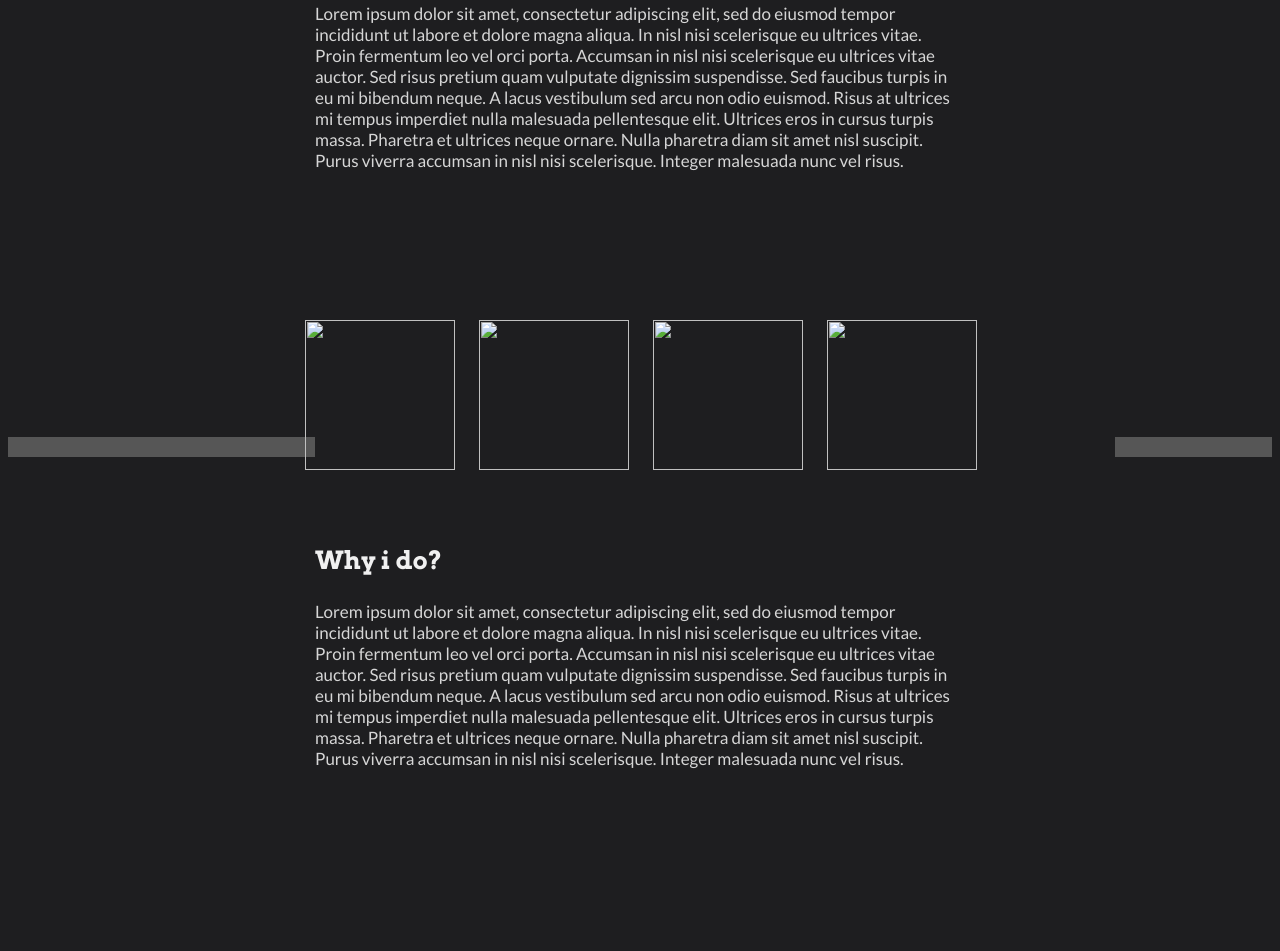
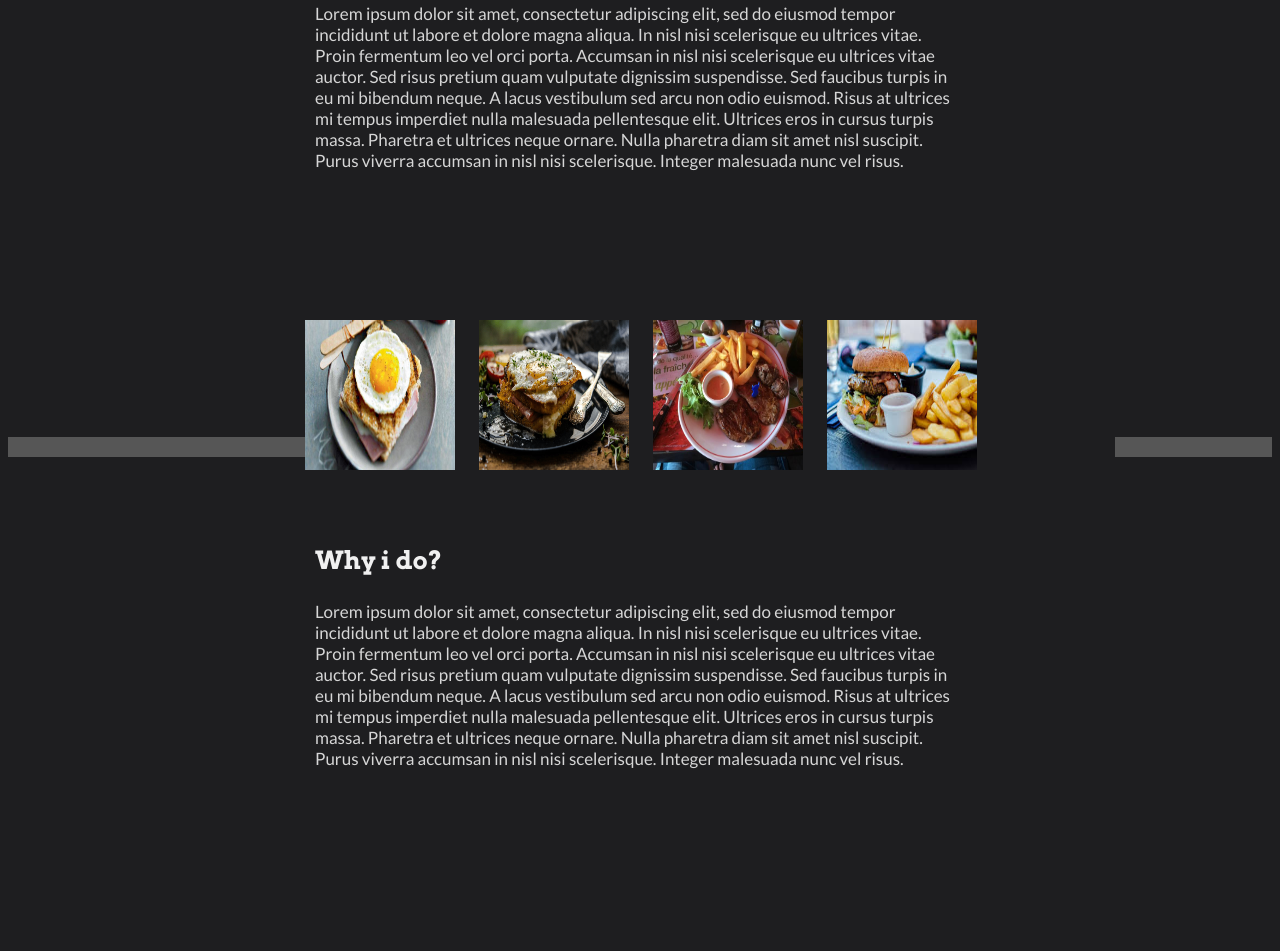
Before and after one commit to alexishadjian/mds-git, a plain HTML site: page index.html in a window 1280 px wide. Shown: the part 1678-2629 px from the top of the page. Drawn offline with Linux system fonts and the light colour scheme.

Commit message:
Add images inside the page

```diff
--- a/index.html
+++ b/index.html
@@ -63,10 +63,10 @@
 
 <div id="gallery">
   <ul>
-    <li><img src="images/imagen1_small.jpg" class="mini" width="150" height="150" /><img src="images/imagen1.jpg" class="pic"/></li>
-    <li><img src="images/imagen2_small.jpg" class="mini" width="150" height="150" /><img src="images/imagen2.jpg" class="pic"/></li>
-    <li><img src="images/imagen3_small.jpg" class="mini" width="150" height="150" alt="" /><img src="images/imagen3.jpg" class="pic"/></li>
-    <li><img src="images/imagen4_small.jpg" class="mini"  width="150" height="150" alt="" /><img src="images/imagen4.jpg" class="pic"/></li>
+    <li><img src="assets/img/plat1.jpg"mini" width="150" height="150" /><img src="images/imagen1.jpg" class="pic"/></li>
+    <li><img src="assets/img/plat2.png" class="mini" width="150" height="150" /><img src="images/imagen2.jpg" class="pic"/></li>
+    <li><img src="assets/img/plat3.jpg" class="mini" width="150" height="150" alt="" /><img src="images/imagen3.jpg" class="pic"/></li>
+    <li><img src="assets/img/plat4.jpg" class="mini"  width="150" height="150" alt="" /><img src="images/imagen4.jpg" class="pic"/></li>
    </ul>
   </div>
 
```
Also changed, not shown: assets/img/plat1.jpg (added), assets/img/plat2.png (added), assets/img/plat3.jpg (added), assets/img/plat4.jpg (added).
